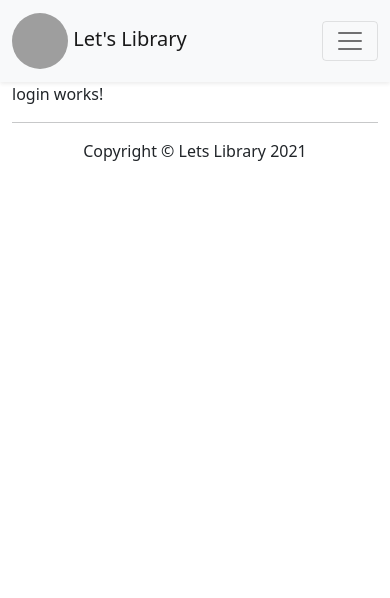
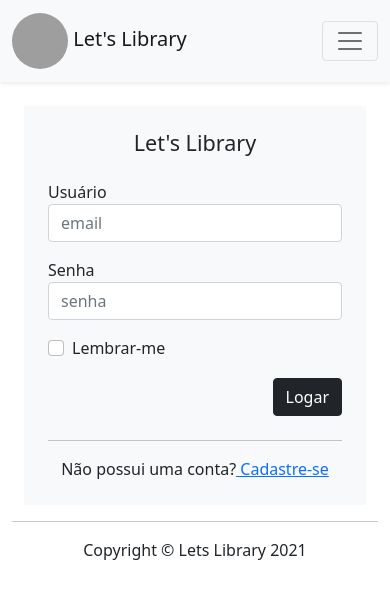
Before and after one commit to DennisFG/library_Angular, an Angular app: page /login in a window 390 px wide. Shown: the top 598 px of the page. Built offline with nearby package versions, Linux system fonts and the light colour scheme; no server answers; grey boxes are pictures that could not be loaded.

Commit message:
Adiciona página de login.
Cria validação para exibir livros e usuários cadastrados apenas para usuários logados.

```diff
--- a/src/app/components/header/header.component.html
+++ b/src/app/components/header/header.component.html
@@ -12,13 +12,13 @@
         <li class="nav-item">
           <a class="nav-link active" aria-current="page" href="#">Home</a>
         </li>
-        <li class="nav-item">
+        <li *ngIf="this.userService.isLogged" class="nav-item">
           <a class="nav-link" routerLink="/books" tabindex="-1">Livros</a>
         </li>
-        <li class="nav-item">
+        <li *ngIf="this.userService.isLogged" class="nav-item">
           <a class="nav-link" routerLink="/user" tabindex="-1">Usuários</a>
         </li>
-        <li class="nav-item">
+        <li *ngIf="!this.userService.isLogged" class="nav-item">
           <a class="nav-link" routerLink="/login" tabindex="-1">Login</a>
         </li>
       </ul>
--- a/src/app/components/header/header.component.ts
+++ b/src/app/components/header/header.component.ts
@@ -1,4 +1,5 @@
 import { Component, OnInit } from '@angular/core';
+import { UserService } from 'src/app/services/user.service';
 
 @Component({
   selector: 'app-header',
@@ -8,8 +9,9 @@ import { Component, OnInit } from '@angular/core';
 export class HeaderComponent implements OnInit {
 
   isCollapsed = true;
-
-  constructor() { }
+  constructor(
+    public userService: UserService
+  ) { }
 
   ngOnInit(): void {
   }
--- a/src/app/components/login/login.component.html
+++ b/src/app/components/login/login.component.html
@@ -1 +1,32 @@
-<p>login works!</p>
+<div class="container">
+    <div class="row">
+        <div class="col-md-4 offset-md-4">
+            <div class="login-form bg-light mt-4 p-4">
+                <div class="row g-3">
+                    <h4 class="text-center">Let's Library</h4>
+                    <div class="col-12">
+                        <label>Usuário</label>
+                        <input type="text" name="username" class="form-control" placeholder="email" #userName>
+                    </div>
+                    <div class="col-12">
+                        <label>Senha</label>
+                        <input type="password" name="password" class="form-control" placeholder="senha" #userPassword (keydown.enter)="login(userName, userPassword)">
+                    </div>
+                    <div class="col-12">
+                        <div class="form-check">
+                            <input class="form-check-input" type="checkbox" id="rememberMe">
+                            <label class="form-check-label" for="rememberMe">Lembrar-me</label>
+                        </div>
+                    </div>
+                    <div class="col-12">
+                        <button (click)="login(userName, userPassword)" class="btn btn-dark float-end">Logar</button>
+                    </div>
+                </div>
+                <hr class="mt-4">
+                <div class="col-12">
+                    <p class="text-center mb-0">Não possui uma conta?<a routerLink="/user"> Cadastre-se</a></p>
+                </div>
+            </div>
+        </div>
+    </div>
+</div>
--- a/src/app/components/login/login.component.ts
+++ b/src/app/components/login/login.component.ts
@@ -1,4 +1,8 @@
 import { Component, OnInit } from '@angular/core';
+import { FormGroup } from '@angular/forms';
+import { Router } from '@angular/router';
+import { User } from 'src/app/models/user.model';
+import { UserService } from 'src/app/services/user.service';
 
 @Component({
   selector: 'app-login',
@@ -7,9 +11,40 @@ import { Component, OnInit } from '@angular/core';
 })
 export class LoginComponent implements OnInit {
 
-  constructor() { }
+  loginForm!: FormGroup;
+  constructor(
+    private userService: UserService,
+    private router: Router
+  ) { }
 
   ngOnInit(): void {
+    this.userService
+      .getAll()
+      .subscribe((data: User[]) => {
+        this.userService.users = data;
+      }, error => {
+        alert("Ocorreu um erro!");
+        console.log(error);
+      });
   }
 
+  login(userName, password) {
+    let userExist: boolean = false;
+
+    for (let item of this.userService.users) {
+      if (item.email === userName.value && item.password === password.value) {
+        userExist = true;
+      }
+    }
+    userName.value = "";
+    password.value = "";
+    if (userExist) {
+      alert("Usuário Logado!");
+      this.userService.isLogged = true;
+      this.router.navigate(['/']);
+    } else {
+      alert("Usuário ou senha incorretos!")
+      this.userService.isLogged = false;
+    }
+  }
 }
--- a/src/app/services/user.service.ts
+++ b/src/app/services/user.service.ts
@@ -9,6 +9,7 @@ import { User } from '../models/user.model';
 export class UserService {
 
   users: User[] = [];
+  isLogged: boolean = false;
 
   private apiServer = "http://localhost:3000";
 
```
Also changed, not shown: src/app/app-routing.module.ts (+1 -12 lines).
